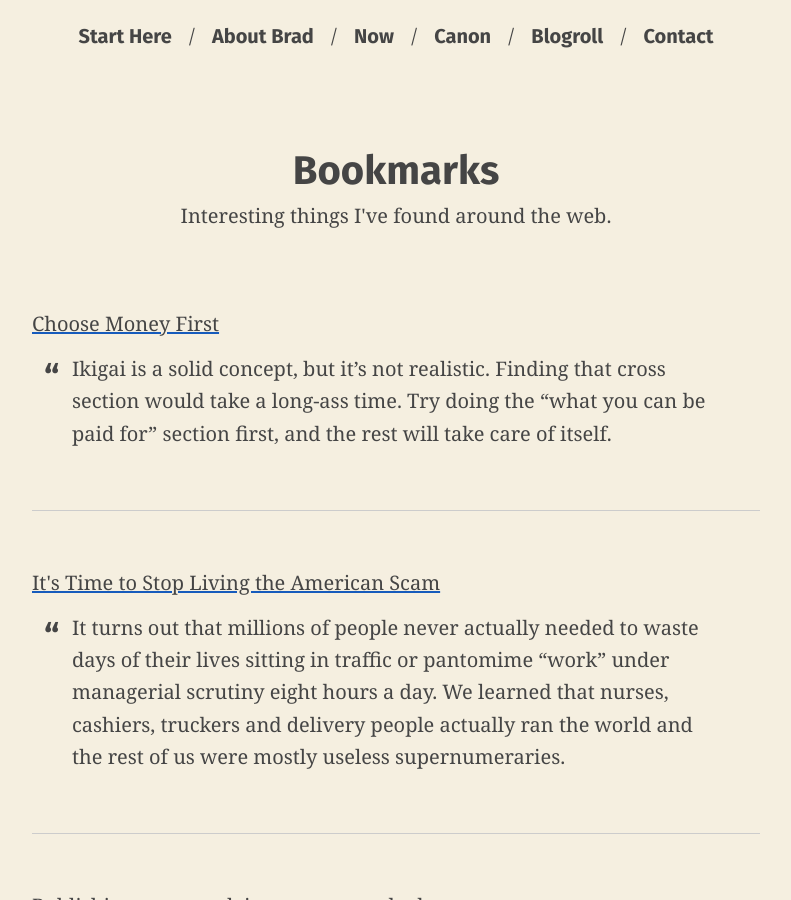
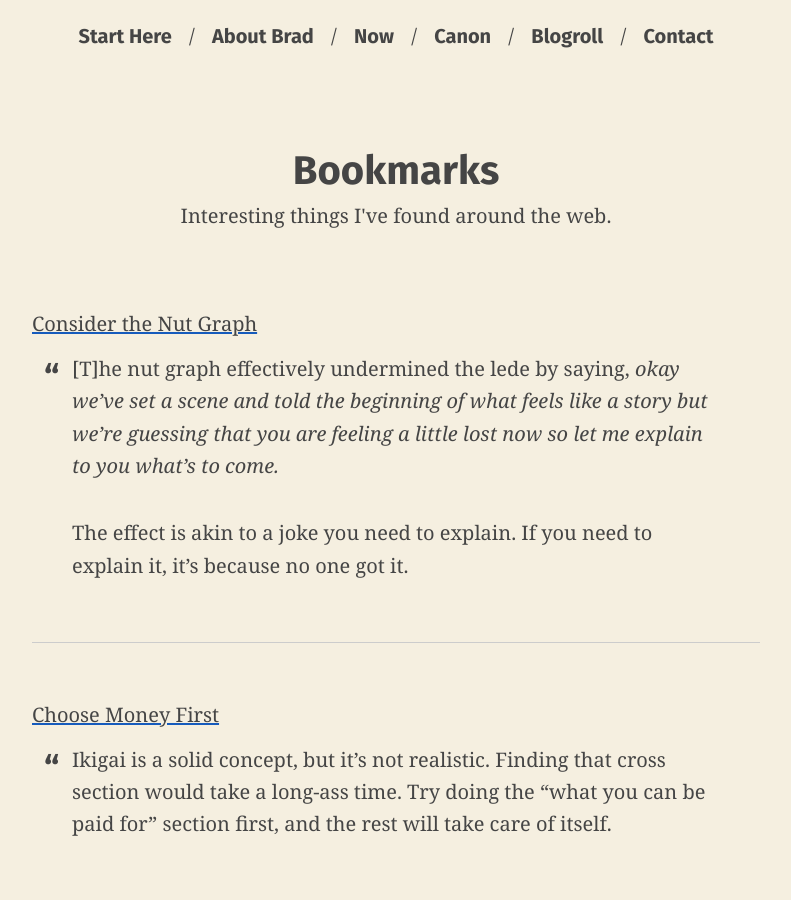
Before and after one commit to bradonomics/bradonomics.com, a Jekyll site: the page built from _pages/bookmarks.html, in a window 1280 px wide and 900 px high. Shown: the whole window, without its empty margins (244-1035 px from the left). Built offline with Jekyll 4.4.1, drawn with Linux system fonts in a browser that asks for light colours.

Commit message:
Add new bookmark

```diff
--- a/_data/bookmarks.yml
+++ b/_data/bookmarks.yml
@@ -2,6 +2,13 @@
   quote: |
   link:
   tags: []
+- title: Consider the Nut Graph
+  quote: |
+    [T]he nut graph effectively undermined the lede by saying, *okay we've set a scene and told the beginning of what feels like a story but we're guessing that you are feeling a little lost now so let me explain to you what's to come.*
+
+    The effect is akin to a joke you need to explain. If you need to explain it, it's because no one got it.
+  link: https://thedelacortereview.substack.com/p/chapter-86-consider-the-nut-graph
+  tags: [Writing]
 - title: Choose Money First
   quote: |
     Ikigai is a solid concept, but it's not realistic. Finding that cross section would take a long-ass time. Try doing the "what you can be paid for" section first, and the rest will take care of itself.
```
